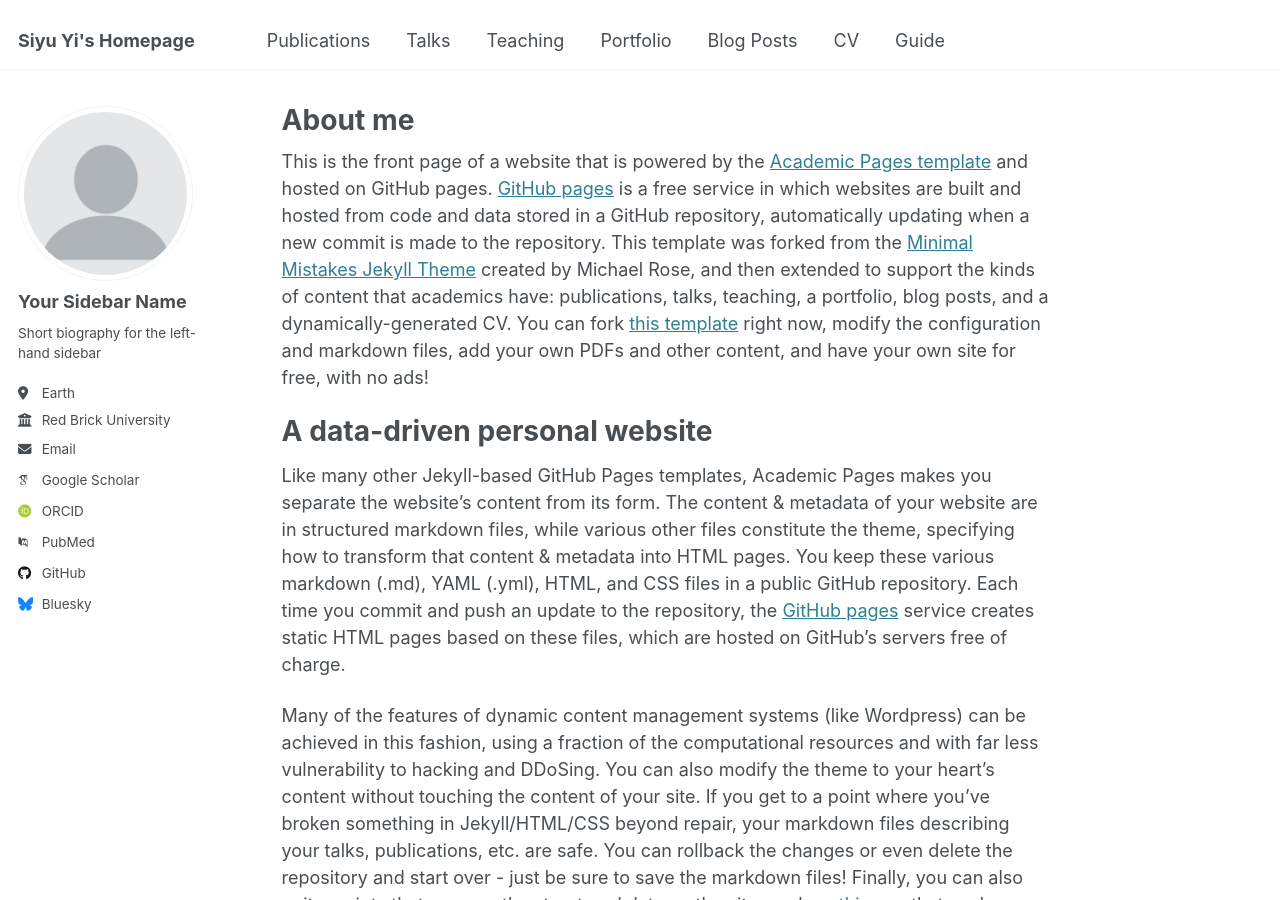
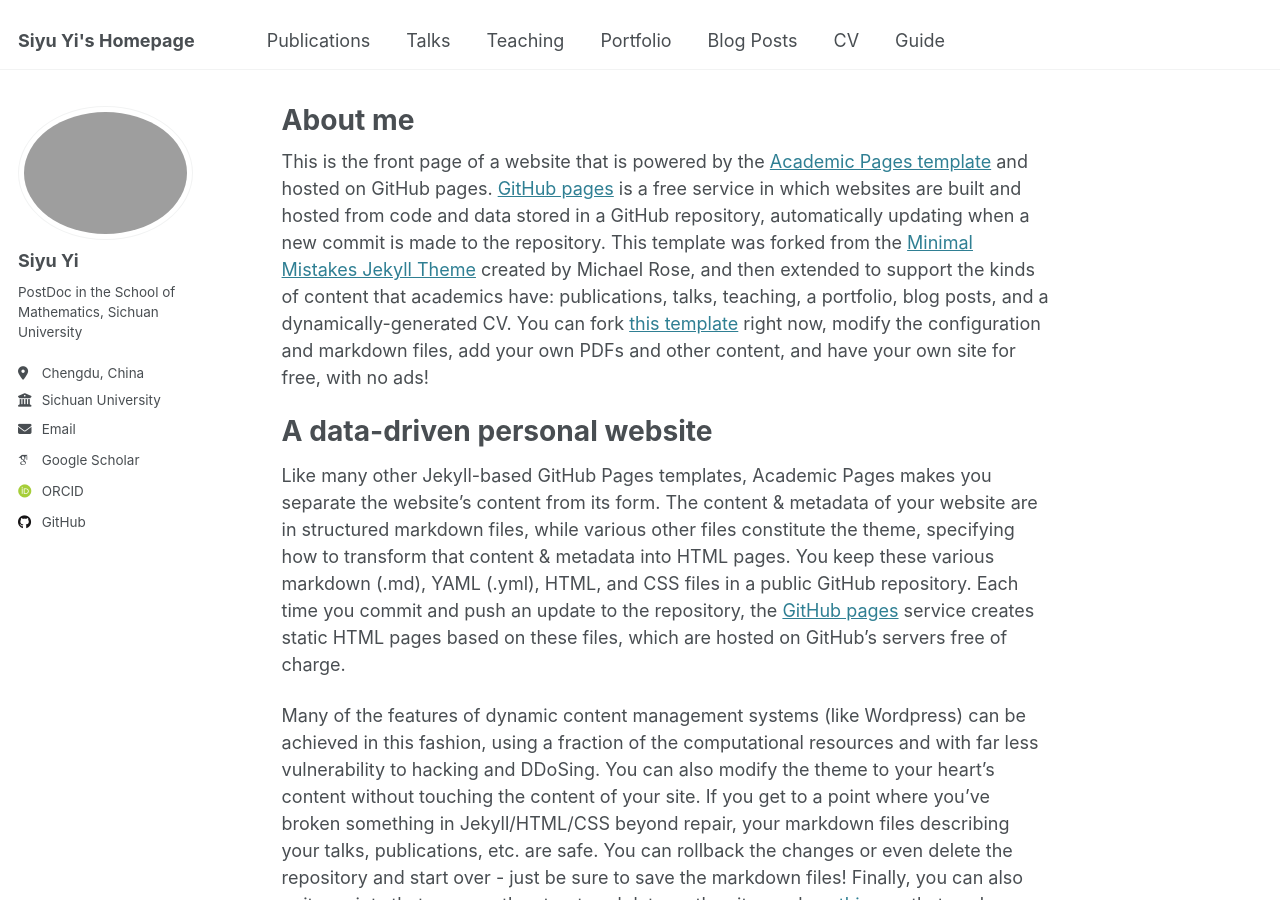
Before and after one commit to yisiyu95/yisiyu95.github.io, a Jekyll site: the page built from _pages/about.md, in a window 1280 px wide and 900 px high. Built offline with Jekyll 4.4.1, drawn with Linux system fonts in a browser that asks for light colours; some web fonts are replaced.

Commit message:
Update _config.yml

```diff
--- a/_config.yml
+++ b/_config.yml
@@ -22,22 +22,22 @@ repository               : "yisiyu95/yisiyu95.github.io"
 #               Additional customization can be done by editing /_includes/author-profile.html
 author:
   # Biographic information
-  avatar           : "profile.png"
-  name             : "Your Sidebar Name"
+  avatar           : "Yi.jpeg"
+  name             : "Siyu Yi"
   pronouns         : # example: "she/her"
-  bio              : "Short biography for the left-hand sidebar"
-  location         : "Earth"
-  employer         : "Red Brick University"
+  bio              : "PostDoc in the School of Mathematics, Sichuan University"
+  location         : "Chengdu, China"
+  employer         : "Sichuan University"
   uri              : # URL
-  email            : "none@example.org"
+  email            : "siyuyi@scu.edu.cn"
 
   # Academic websites
   arxiv            : # URL - Update with the correct link to your profile
-  googlescholar    : "https://scholar.google.com/citations?user=PS_CX0AAAAAJ"
+  googlescholar    : "https://scholar.google.com/citations?user=Jr2ELOMAAAAJ&hl=zh-CN"
   impactstory      : # URL
-  orcid            : "http://orcid.org/yourorcidurl"
+  orcid            : "https://orcid.org/0000-0001-5124-2382"
   semantic         : # URL
-  pubmed           : "https://www.ncbi.nlm.nih.gov/pubmed/?term=john+snow"
+  pubmed           : # "https://www.ncbi.nlm.nih.gov/pubmed/?term=john+snow"
   researchgate     : # URL
   scopus           : # URL
 
@@ -45,12 +45,12 @@ author:
   bitbucket        : # Username - Update with your username on the site
   codepen          : # Username
   dribbble         : # Username
-  github           : "academicpages"
+  github           : "yisiyu95"
   kaggle           : # Username
   stackoverflow    : # User number or user number and name (i.e., use "1" or "1/jeff-atwood")
 
   # Social media
-  bluesky          : "bsky.app" # Replace this with you Bluesky username
+  bluesky          : # "bsky.app" # Replace this with you Bluesky username
   facebook         : # Username
   flickr           : # Username
   foursquare       : # Username
```
